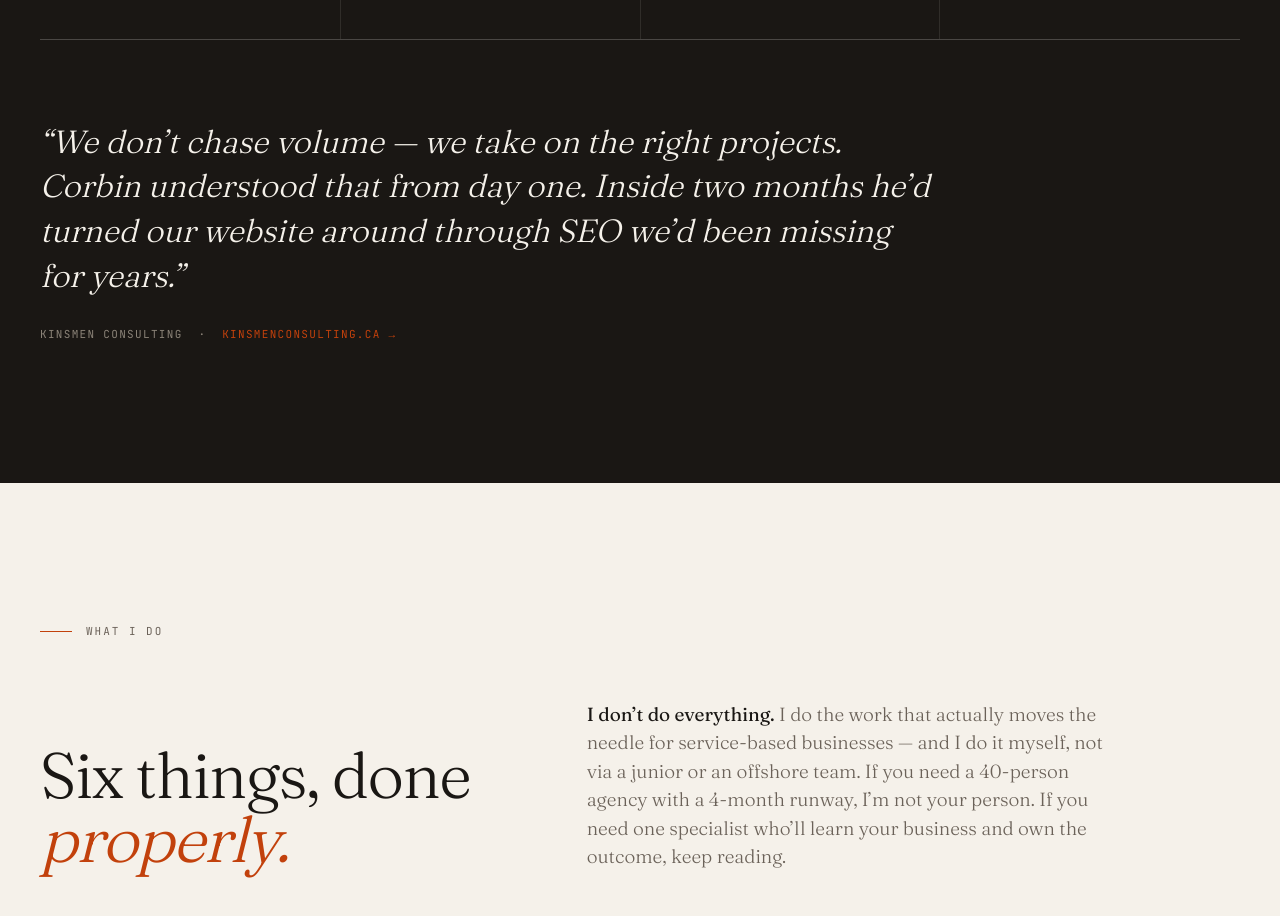
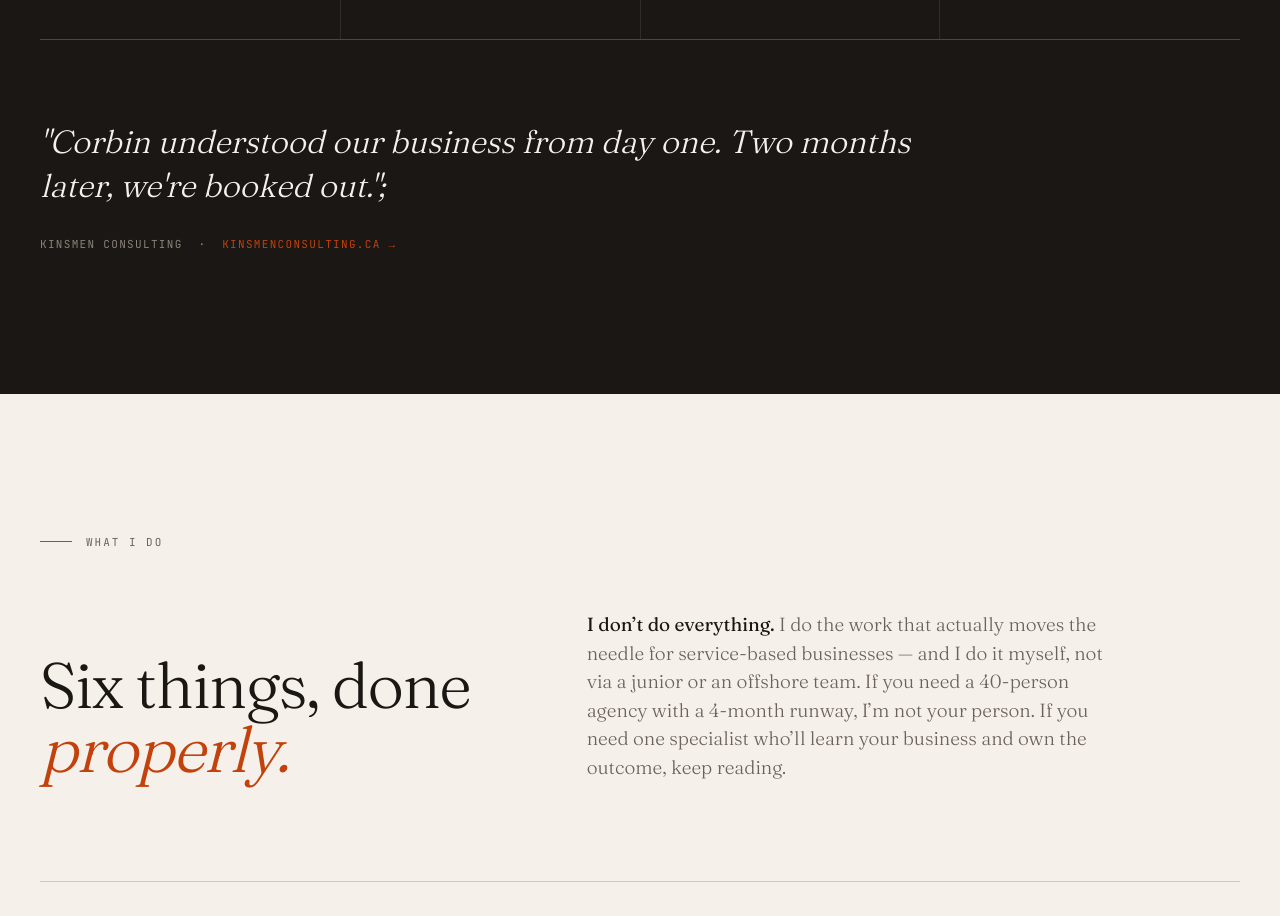
Before and after one commit to ScaleCRMCO/scaleseo, a Next.js app: page / in a window 1280 px wide. Shown: the part 1640-2556 px from the top of the page. Built offline with nearby package versions, Linux system fonts and the light colour scheme.

Commit message:
Update CaseStudy.tsx

```diff
--- a/src/app/sections/home/CaseStudy.tsx
+++ b/src/app/sections/home/CaseStudy.tsx
@@ -49,10 +49,7 @@ export default function CaseStudy() {
       </div>
 
       <blockquote className={`${styles.quote} reveal-up`}>
-        &ldquo;We don&rsquo;t chase volume — we take on the right projects.
-        Corbin understood that from day one. Inside two months he&rsquo;d
-        turned our website around through SEO we&rsquo;d been
-        missing for years.&rdquo;
+        "Corbin understood our business from day one. Two months later, we're booked out.";
         <div className={styles.attr}>
           Kinsmen Consulting&nbsp;&nbsp;·&nbsp;&nbsp;
           <a
```
